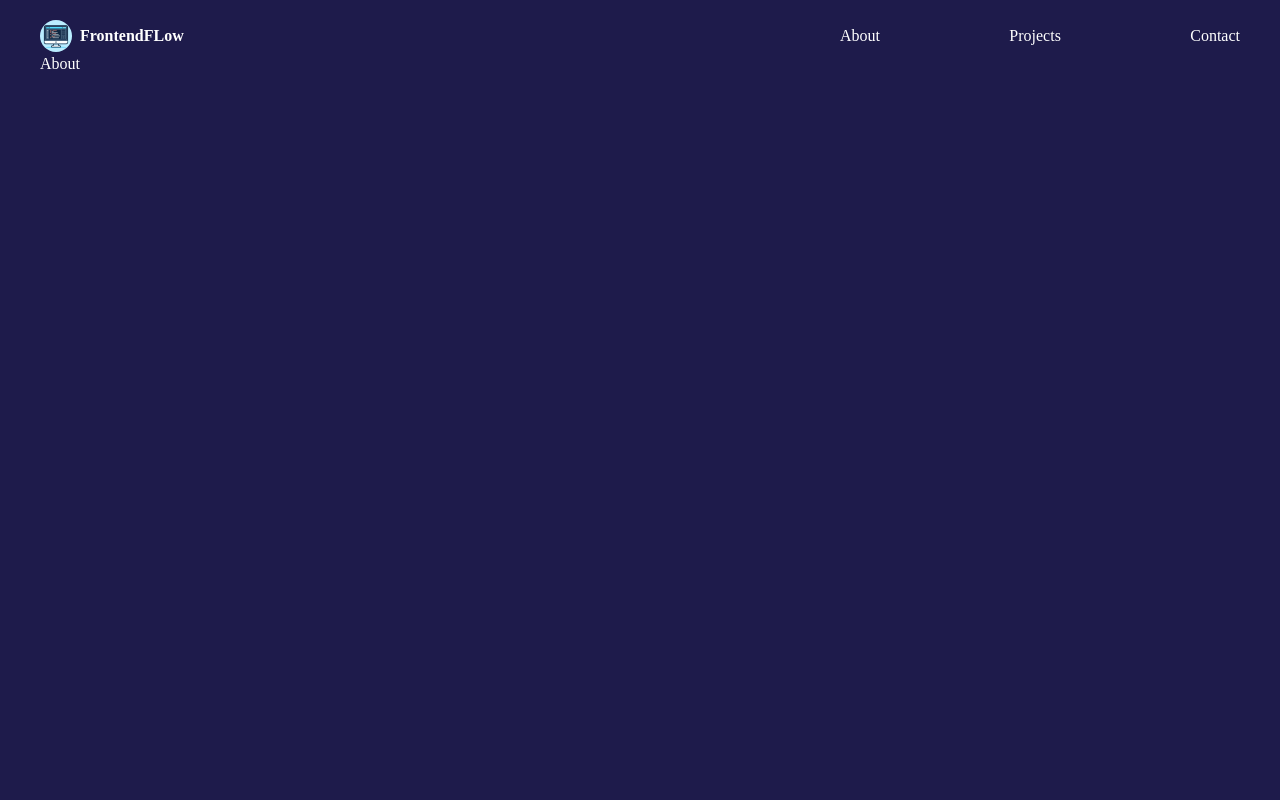
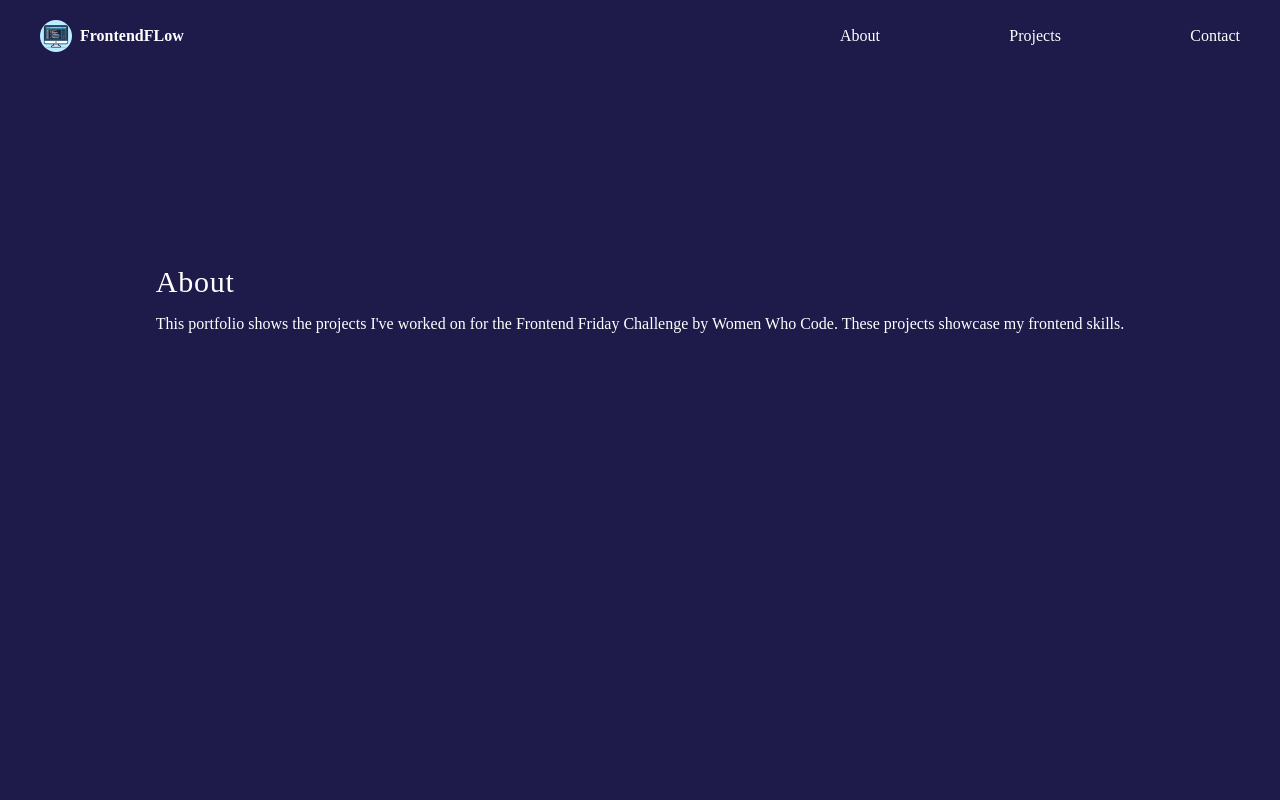
Before and after one commit to Rgit915/frontend-flow, a React (Vite) app: page /about in a window 1280 px wide. Shown: the top 800 px of the page. Built offline with nearby package versions, Linux system fonts and the light colour scheme.

Commit message:
Implement About page

```diff
--- a/src/pages/About.jsx
+++ b/src/pages/About.jsx
@@ -1,9 +1,18 @@
-import React from 'react'
+import React from "react";
 
 const About = () => {
   return (
-    <div>About</div>
-  )
-}
+    <section className="flex flex-col justify-center items-center min-h-screen w-full">
+      <article className="h-[50vh]">
+        <h1 className="text-white text-3xl leading-7 tracking-wide py-4">About</h1>
+        <p className="">
+          This portfolio shows the projects I've worked on for the Frontend
+          Friday Challenge by Women Who Code. These projects showcase my
+          frontend skills.
+        </p>
+      </article>
+    </section>
+  );
+};
 
-export default About
+export default About;
```
